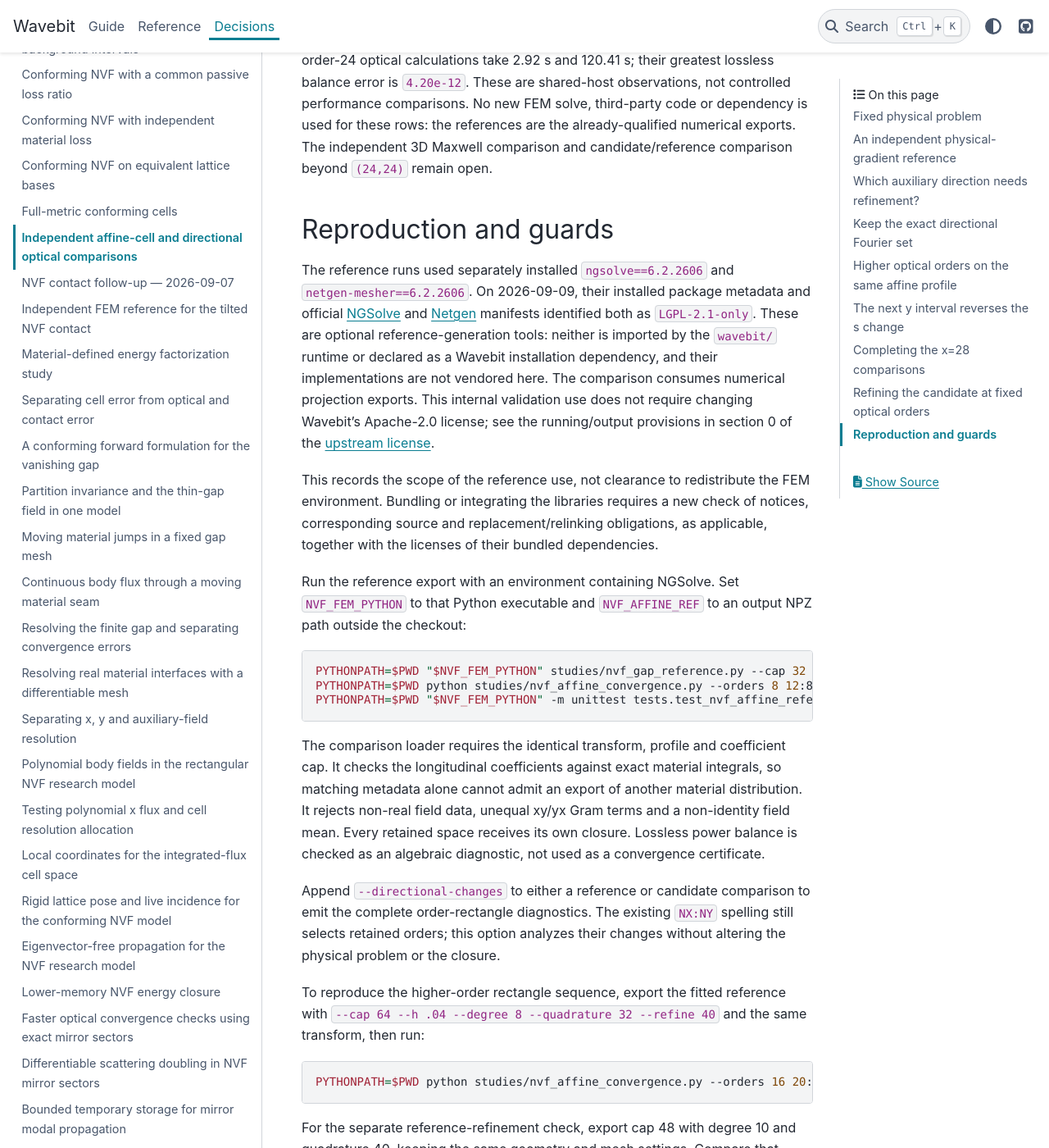
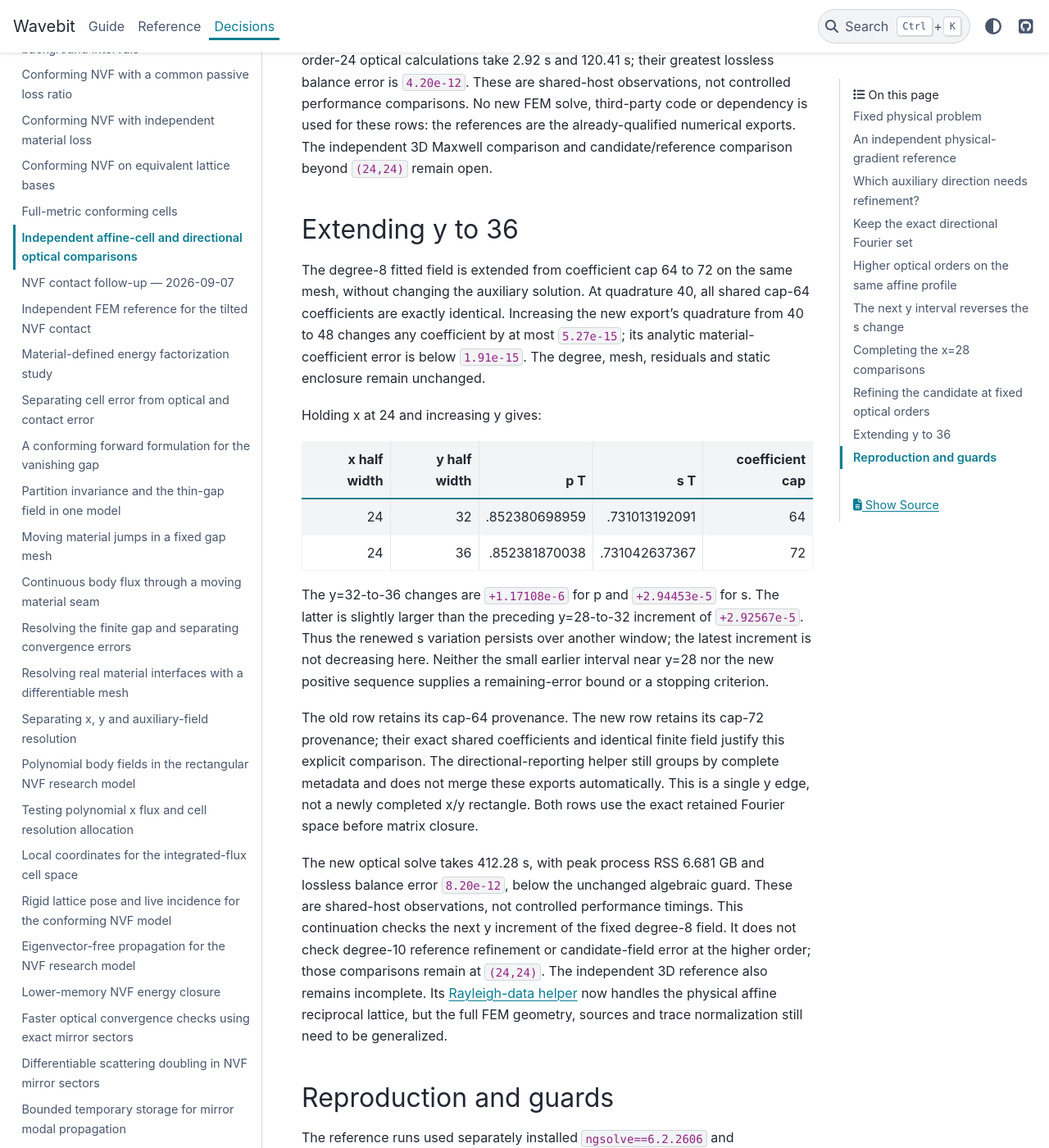
Before and after one commit to fieldalgo/wavebit, a Sphinx documentation site: the page built from docs/nvf-affine-convergence.md, in a window 1280 px wide and 1400 px high, scrolled down 12031 px. Shown: the whole window at 82% size. Built offline with Sphinx 7.4.7 and the PyData theme 0.15.4, drawn with Linux system fonts in a browser that asks for light colours; some of the changed text lies outside the part shown.

Commit message:
docs(nvf): extend fixed-field y convergence through order 36
Co-authored-by: Codex <noreply@openai.com>

````diff
--- a/docs/nvf-affine-convergence.md
+++ b/docs/nvf-affine-convergence.md
@@ -424,6 +424,47 @@ third-party code or dependency is used for these rows: the references
 are the already-qualified numerical exports. The independent 3D Maxwell
 comparison and candidate/reference comparison beyond `(24,24)` remain open.
 
+## Extending y to 36
+
+The degree-8 fitted field is extended from coefficient cap 64 to 72 on
+the same mesh, without changing the auxiliary solution. At quadrature 40,
+all shared cap-64 coefficients are exactly identical. Increasing the new
+export's quadrature from 40 to 48 changes any coefficient by at most
+`5.27e-15`; its analytic material-coefficient error is below `1.91e-15`.
+The degree, mesh, residuals and static enclosure remain unchanged.
+
+Holding x at 24 and increasing y gives:
+
+| x half width | y half width | p T | s T | coefficient cap |
+| ---: | ---: | ---: | ---: | ---: |
+| 24 | 32 | .852380698959 | .731013192091 | 64 |
+| 24 | 36 | .852381870038 | .731042637367 | 72 |
+
+The y=32-to-36 changes are `+1.17108e-6` for p and `+2.94453e-5` for s.
+The latter is slightly larger than the preceding y=28-to-32 increment
+of `+2.92567e-5`. Thus the renewed s variation persists over another
+window; the latest increment is not decreasing here. Neither the small
+earlier interval near y=28 nor the new positive sequence supplies a
+remaining-error bound or a stopping criterion.
+
+The old row retains its cap-64 provenance. The new row retains its cap-72
+provenance; their exact shared coefficients and identical finite field
+justify this explicit comparison. The directional-reporting helper still
+groups by complete metadata and does not merge these exports automatically.
+This is a single y edge, not a newly completed x/y rectangle. Both rows
+use the exact retained Fourier space before matrix closure.
+
+The new optical solve takes 412.28 s, with peak process RSS 6.681 GB and
+lossless balance error `8.20e-12`, below the unchanged algebraic guard.
+These are shared-host observations, not controlled performance timings.
+This continuation checks the next y increment of the fixed degree-8 field.
+It does not check degree-10 reference refinement or candidate-field error
+at the higher order; those comparisons remain at `(24,24)`. The independent
+3D reference also remains incomplete. Its
+[Rayleigh-data helper](nvf-independent-fem.md#rayleigh-data-for-a-physical-primitive-lattice)
+now handles the physical affine reciprocal lattice, but the full FEM
+geometry, sources and trace normalization still need to be generalized.
+
 ## Reproduction and guards
 
 The reference runs used separately installed `ngsolve==6.2.2606` and
@@ -506,6 +547,13 @@ one invocation, use the same cap-64, degree-8, quadrature-40 export:
 PYTHONPATH=$PWD python studies/nvf_affine_convergence.py --orders 24 28:24 24:28 28 24:32 28:32 --projections "$NVF_AFFINE_REF" --cells --directional-changes
 ```
 
+For the next single y edge, extend the same degree-8 mesh to cap 72
+with quadrature 40 and independently check quadrature 48. Validate the
+shared cap-64 coefficients against the previous export, then use
+`--orders 24:36 --cells --projections "$NVF_AFFINE_REF"` with cap 72.
+The older `(24,32)` row is reusable only with that explicit provenance
+check; this does not make the two projection metadata records identical.
+
 The measurements and validation details are retained in
 [the study log](https://github.com/fieldalgo/wavebit/blob/develop/studies/results/nvf_affine_convergence.log).
 Independent optical accuracy, complete oblique contact-opening derivative
````
Also changed, not shown: docs/normal-field-known-limits.md (+8 -0 lines).
